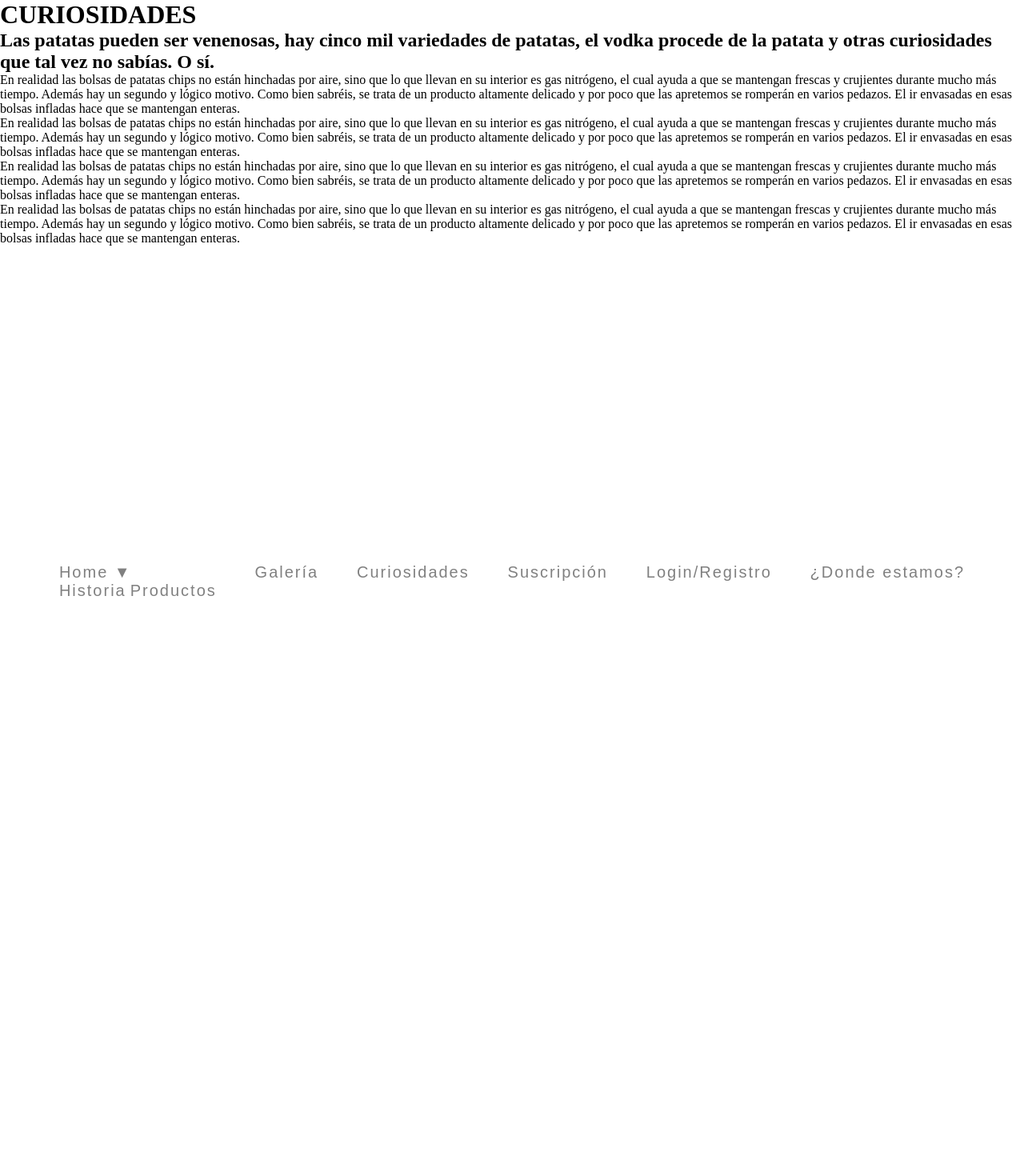
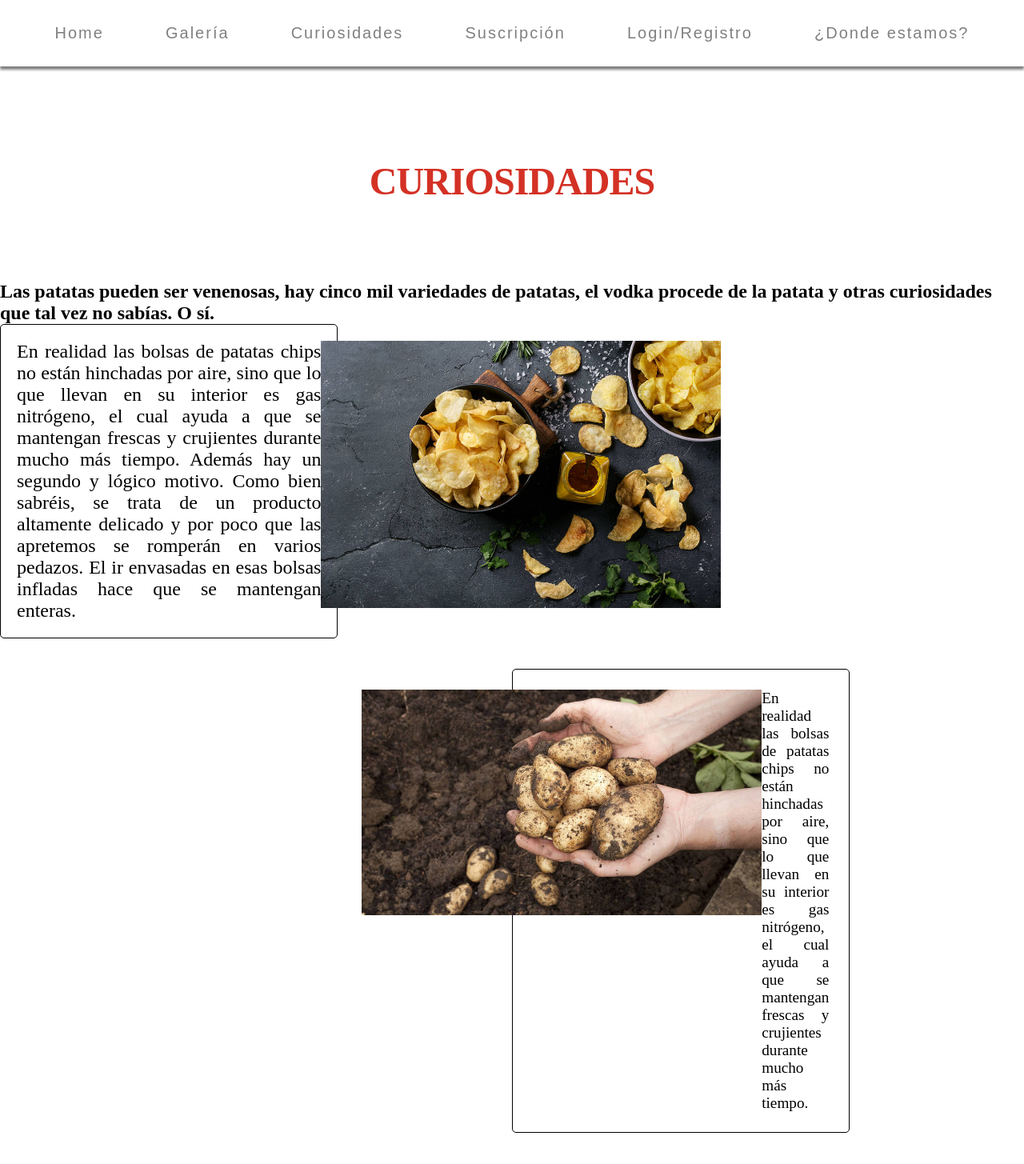
Before and after one commit to joseton/MF0493_3, a PHP site: page /curiosidades.html in a window 1280 px wide. Shown: the whole page at 80% size. Before the commit the page ends 745 px from the top, so only its background shows below. Run offline with PHP 8.4, Linux system fonts and the light colour scheme.

Commit message:
15/03/2020 Curiosidades

```diff
--- a/css/curiosidades.css
+++ b/css/curiosidades.css
@@ -0,0 +1,64 @@
+*{
+
+    box-sizing: border-box;
+}
+
+h1{
+    text-align: center;
+    position: relative;
+    color: #d43125;
+    font-size: 3rem;
+    font-weight: 800;
+    letter-spacing: -.02em;
+    line-height: 1;
+    padding-top: 20px;
+    margin: 100px;
+}
+
+h2{
+
+
+}
+h3{
+    display: inline;
+
+}
+.container_curiosidades{
+    margin: 20px;
+    display: flex;
+    justify-content: space-around;
+
+}
+
+
+.curiosidadesizq{
+    border: 1px solid black;
+    text-align: justify;
+    font-size:  150%;
+    margin-right: 50%;
+    max-width: 33%;
+    padding: 20px;
+    border-radius: 5px;
+    margin-bottom: 3%;
+    display: -webkit-box;
+}
+
+.curiosidadesdcha{
+    border: 1px solid black;
+    text-align: justify;
+    font-size:  120%;
+    margin-left: 50%;
+    max-width: 33%;
+    padding: 25px;
+    border-radius: 5px;
+    margin-bottom: 3%;
+    display: flex;
+    flex-direction: row-reverse;
+
+}
+
+.imagenescurios img{
+    width: 500px;
+
+
+}
--- a/css/index.css
+++ b/css/index.css
@@ -16,10 +16,6 @@ header{
     width: 100%;
     height: 100vh;
     overflow: hidden;
-}
-
-#hamburguesa{
-    display:none;
 }
 
 /* CLASE QUE SE AÑADIRÁ CON JS PARA EL MENU PEGAJOSO______________________________________________________________ */
@@ -41,11 +37,11 @@ header{
 }
 
 .navbar a:hover{
-  background-color: white;
+  background-color: black;
   color: #cfbf13;
   cursor: pointer;
   font-weight: bold;
-
+  text-decoration: underline;
 }
 
 /* ESTILOS DE(HISTORIA) SABIAS QUE.._______________________________________________________________ */
--- a/css/main.css
+++ b/css/main.css
@@ -22,10 +22,20 @@ main{
     margin-bottom: 100px;
     margin-top: 20px;
 } */
+header{
+
+    font-size: 20px;
+    color: grey;
+    padding: 30px;
+    width: 100%;
+    background: #fff;
+    box-shadow: 0px 4px 3px rgba(0,0,0,.5);
+}
 
 header nav ul{
     display: flex;
     justify-content: space-around;
+
 }
 
 ul li a{
--- a/curiosidades.html
+++ b/curiosidades.html
@@ -6,7 +6,6 @@
         <style type="text/css"></style>
         <!-- AQUI TENEMOS LOS ENLACES A NUESTRA PAGINA CON CSS, JS Y PHP -->
         <link rel="stylesheet" href="css/main.css">
-        <link rel="stylesheet" href="css/index.css">
         <link rel="stylesheet" href="css/footer.css">
         <link rel="stylesheet" href="css/curiosidades.css">
 
@@ -17,23 +16,7 @@
             <header>
                 <nav class="menu" >
                     <ul>
-                        <!-- <li><a href="index.html">Home</a></li> -->
-                        <li>
-                            <ul>
-                                <!-- AQUI HEMOS HECHO LAS ANCLAS(#)_______________________________________________________________________ -->
-
-                                <div class="subnav">
-                                <li><a href="index.html" class="subnavbtn">Home ▼ </a></li>
-
-                                <!-- <button class="subnavbtn">Home<i class="fa fa-caret-down"></i></button> -->
-                                    <div class="subnav-content">
-                                        <a href="C:/xampp/htdocs/Proyecto_FINAL/index.html#historia">Historia</a>
-                                        <a href="C:/xampp/htdocs/Proyecto_FINAL/index.html#nuestrosproductos">Productos</a>
-                                    </div>
-                                </div>
-
-                            </ul>
-                        </li>
+                        <li><a href="index.html">Home </a></li>
                         <li><a href="slider.html">Galería</a></li>
                         <li><a href="curiosidades.html">Curiosidades</a></li>
                         <li><a href="suscripcion.html">Suscripción</a></li>
@@ -46,40 +29,34 @@
 
                 <h1>CURIOSIDADES</h1>
                 <h2>Las patatas pueden ser venenosas, hay cinco mil variedades de patatas, el vodka procede de la patata y otras curiosidades que tal vez no sabías. O sí.</h2>
-                <div class="container_curiosidades">
+                <div class="container_curiosidades1">
 
-                    <div class="curiosidades1">
+                    <div class="curiosidadesizq">
                         <p>En realidad las bolsas de patatas chips no están hinchadas por aire, sino que lo que llevan en su interior es gas nitrógeno, el cual ayuda a que se mantengan frescas y crujientes durante mucho más tiempo.
 
-                        Además hay un segundo y lógico motivo. Como bien sabréis, se trata de un producto altamente delicado y por poco que las apretemos se romperán en varios pedazos. El ir envasadas en esas bolsas infladas hace que se mantengan enteras.</p>
+                        Además hay un segundo y lógico motivo. Como bien sabréis, se trata de un producto altamente delicado y por poco que las apretemos se romperán en varios pedazos. El ir envasadas en esas bolsas infladas hace que se mantengan enteras.
+                    </p>
+                    <div class="imagenescurios">
+                        <img src="img/images6.jpg" alt="">
                     </div>
 
-                    <div class="">
-                        <p>En realidad las bolsas de patatas chips no están hinchadas por aire, sino que lo que llevan en su interior es gas nitrógeno, el cual ayuda a que se mantengan frescas y crujientes durante mucho más tiempo.
-
-                        Además hay un segundo y lógico motivo. Como bien sabréis, se trata de un producto altamente delicado y por poco que las apretemos se romperán en varios pedazos. El ir envasadas en esas bolsas infladas hace que se mantengan enteras.</p>
                     </div>
 
 
-                    <div class="">
+                    <div class="curiosidadesdcha">
+                        <p>
+                            En realidad las bolsas de patatas chips no están hinchadas por aire, sino que lo que llevan en su interior es gas nitrógeno, el cual ayuda a que se mantengan frescas y crujientes durante mucho más tiempo.
 
-                        <p>En realidad las bolsas de patatas chips no están hinchadas por aire, sino que lo que llevan en su interior es gas nitrógeno, el cual ayuda a que se mantengan frescas y crujientes durante mucho más tiempo.
+                        </p>
 
-                        Además hay un segundo y lógico motivo. Como bien sabréis, se trata de un producto altamente delicado y por poco que las apretemos se romperán en varios pedazos. El ir envasadas en esas bolsas infladas hace que se mantengan enteras.</p>
+                        <div class="imagenescurios">
+                            <img src="img/images7.jpg" alt="">
+                        </div>
                     </div>
-
-                    <div class="">
-                        <p>En realidad las bolsas de patatas chips no están hinchadas por aire, sino que lo que llevan en su interior es gas nitrógeno, el cual ayuda a que se mantengan frescas y crujientes durante mucho más tiempo.
-
-                        Además hay un segundo y lógico motivo. Como bien sabréis, se trata de un producto altamente delicado y por poco que las apretemos se romperán en varios pedazos. El ir envasadas en esas bolsas infladas hace que se mantengan enteras.</p>
-                    </div>
-
 
                 </div>
 
-
             </main>
-            <img src="" alt="">
 
 
     </body>
```
Also changed, not shown: dondeestamos.html (+1 -20 lines), login_reg.html (+1 -18 lines), suscripcion.html (+1 -18 lines).
